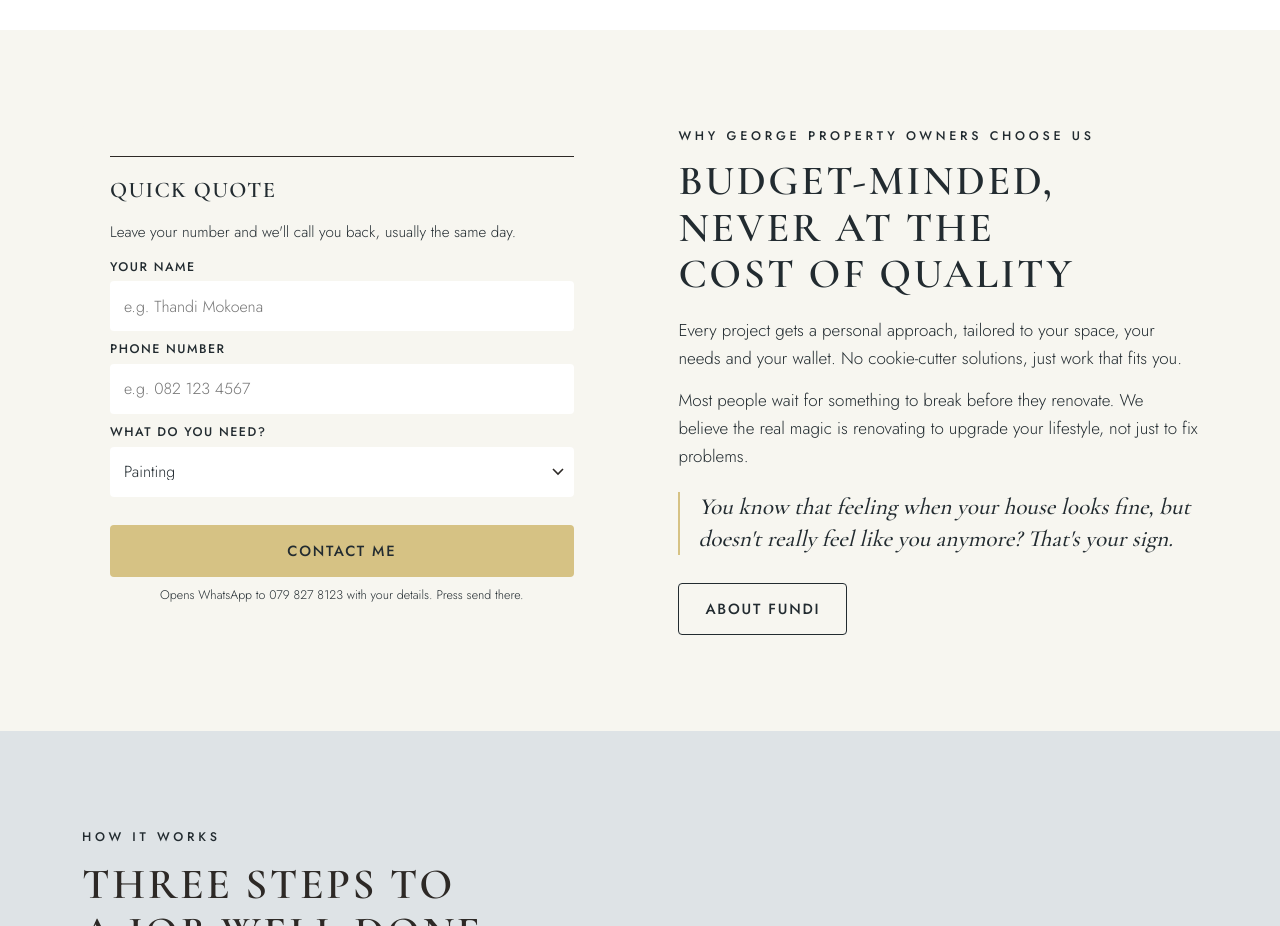
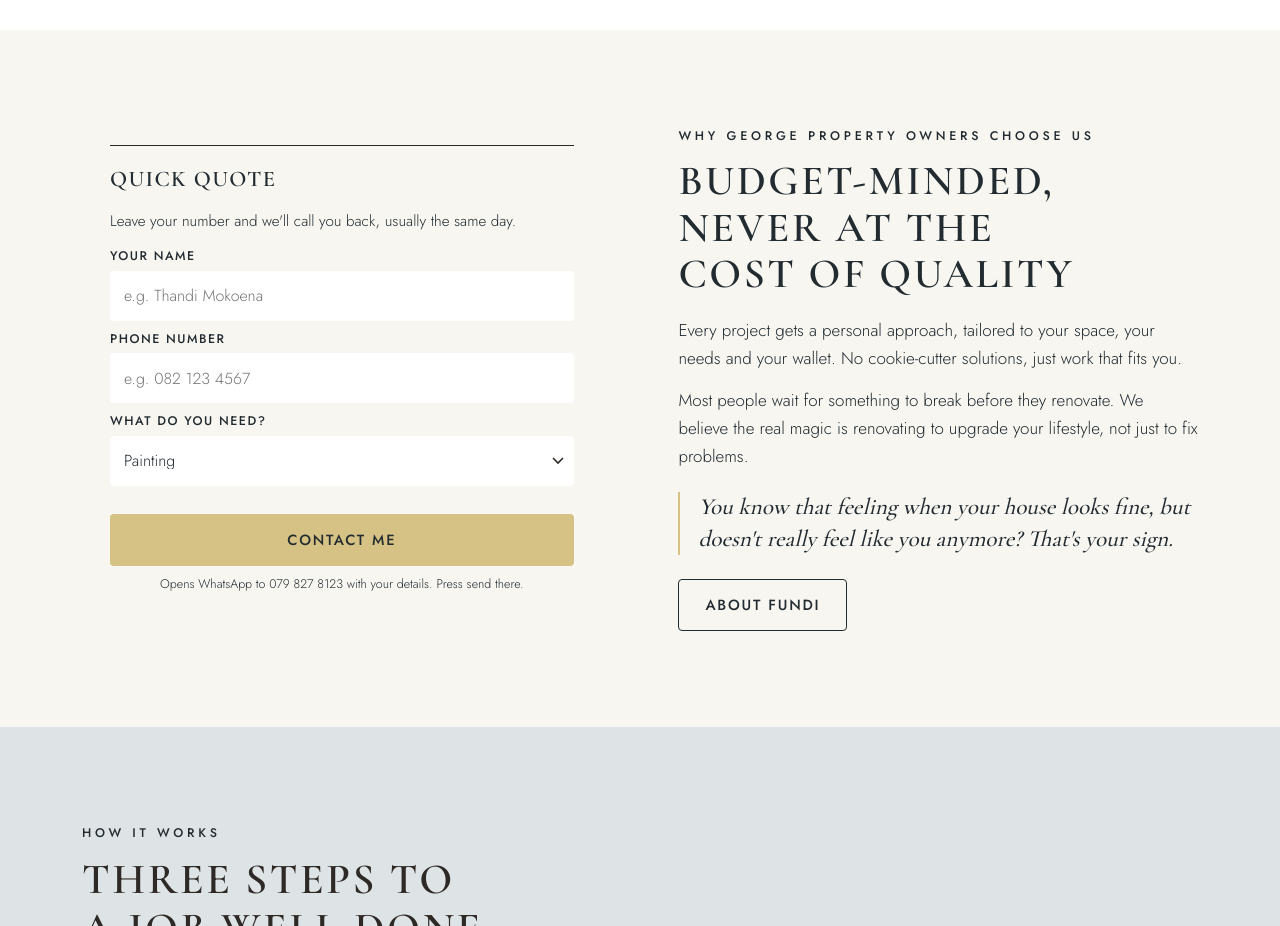
Before and after one commit to adinwalls/fundi-site, a plain HTML site: page index.html in a window 1280 px wide. Shown: the part 1940-2866 px from the top of the page. Drawn offline with nearby package versions, Linux system fonts and the light colour scheme.

Commit message:
Vertically centre the quick quote and why-choose-us blocks (#49)
Claude-Session: https://claude.ai/code/session_01Cv454hG2vaowC3wLJPyERG

Co-authored-by: Claude <noreply@anthropic.com>

```diff
--- a/index.html
+++ b/index.html
@@ -484,6 +484,11 @@ main section:not(.on-dark) :is(h1,h2,h3,h4,p,li,span,a,b,strong,label,small,figc
 .rev-dots button[aria-current="true"]::after{background:var(--accent-dark);opacity:1}
 .quick-band .trust-item:nth-child(2){background:#f7f6f0}
 .quick-band .trust-item:nth-child(3){background:#d6c284}
+main > div:nth-of-type(1) > section:nth-of-type(4) .split{align-items:center}
+#quickWrap{align-self:center;padding-top:0;padding-bottom:0}
+#quickWrap h2{margin-top:0}
+main > div:nth-of-type(1) > section:nth-of-type(4) .split .copy{display:block}
+main > div:nth-of-type(1) > section:nth-of-type(4) .split .copy .btn-row{margin-top:24px !important}
 </style>
 
 <svg width="0" height="0" style="position:absolute" aria-hidden="true">
```
Also changed, not shown: trusted-local-pro/index.html (+5 -0 lines).
